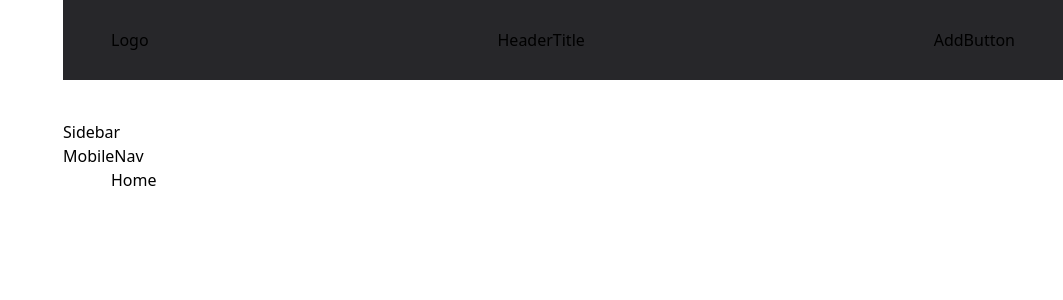
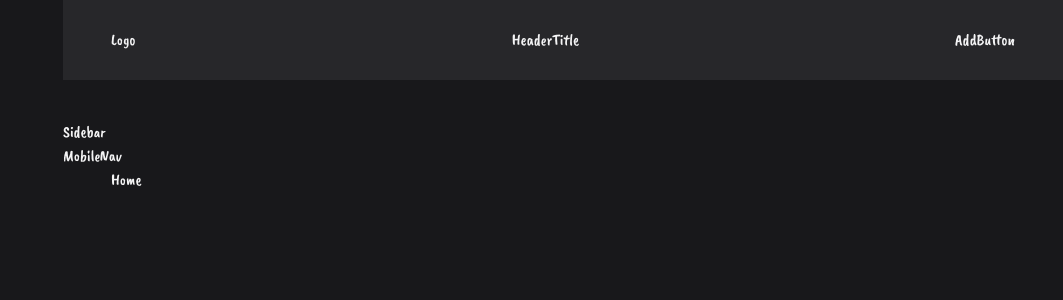
Before and after one commit to nomaan-07/watch-list, a React (Vite) app: page /#/home in a window 1280 px wide. Shown: the top 300 px of the page, without its empty margins (217-1280 px from the left). Built offline with nearby package versions, Linux system fonts and the light colour scheme.

Commit message:
style: add global styles with custom font, theme, and scrollbar styling

```diff
--- a/src/styles/index.css
+++ b/src/styles/index.css
@@ -1 +1,30 @@
-@import 'tailwindcss';
+@import url("https://fonts.googleapis.com/css2?family=Caveat+Brush&display=swap");
+
+@import "tailwindcss";
+
+@custom-variant dark (&:where(.dark, .dark *));
+
+@theme {
+  --font-caveat-brush: "Caveat Brush", sans-serif;
+  --breakpoint-xs: 30rem;
+}
+
+@layer base {
+  body {
+    @apply font-caveat-brush bg-zinc-900 text-zinc-100;
+  }
+
+  * {
+    transition:
+      background-color 0.2s ease-in-out,
+      border-color 0.2s ease-in-out;
+  }
+
+  ::-webkit-scrollbar {
+    @apply w-1.5;
+  }
+
+  ::-webkit-scrollbar-thumb {
+    @apply cursor-pointer rounded-full bg-amber-500;
+  }
+}
```
